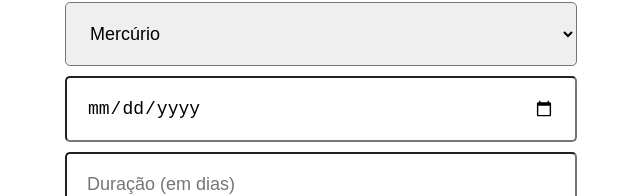
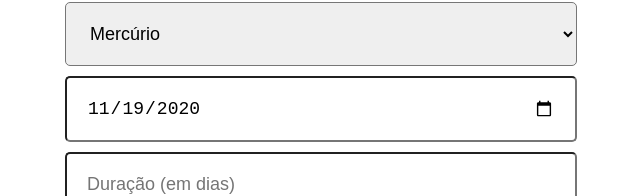
Before and after one commit to future4code/Aline-Vignoli, a React (Create React App) app in the folder semana10/labe-x/: page /trips/create in a window 1280 px wide. Shown: the part 329-525 px from the top of the page, without its empty margins (319-959 px from the left). Built offline with nearby package versions, Linux system fonts and the light colour scheme.

Commit message:
função para formatar e validar data

```diff
--- a/semana10/labe-x/src/pages/CreateTripPage.js
+++ b/semana10/labe-x/src/pages/CreateTripPage.js
@@ -40,13 +40,27 @@ const Button = styled.button`
 `
 
 const CreateTripForm = () => {
+
+    const dateFormat = (date) => {
+        const day = date.getDate()
+        const month = date.getMonth()
+        const year = date.getFullYear()
+        const dateString = (`${year}-${month+1}-${day}`)
+        return dateString
+    }
+
+    const currentDate = new Date()
+    const stringDate = dateFormat(currentDate)
+
     const [form, handleForm] = useForm({
         name: "",
         planet: "Mercúrio",
         description: "",
-        date: "",
+        date: stringDate,
         durationInDays: ""
     })
+
+    console.log(form.date)
 
     const planetsArray = ["Mercúrio", "Vênus", "Terra", "Marte", "Júpiter", "Saturno", "Urano", "Netuno"]
     const history = useHistory()
@@ -111,6 +125,7 @@ const CreateTripForm = () => {
                 onChange={handleForm}
                 placeholder="Data"
                 type="date"
+                min={stringDate}
             />
             <Input
                 required
```
